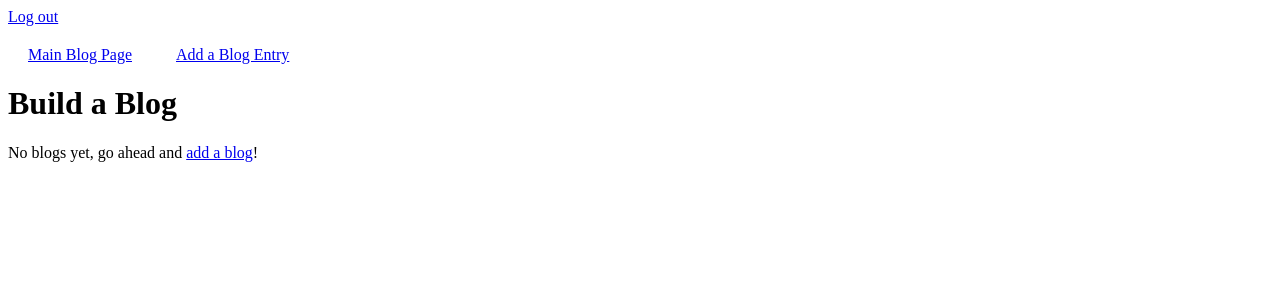
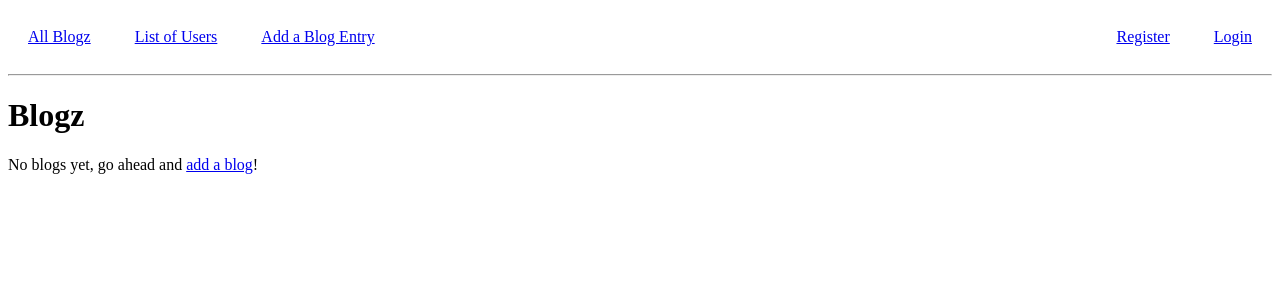
Before and after one commit to jrshaver/blogz, a Flask app: page /blog in a window 1280 px wide. Shown: the top 300 px of the page. Run offline with Flask 2, Linux system fonts and the light colour scheme; data that the repository does not hold is empty.

Commit message:
Finished project

```diff
--- a/main.py
+++ b/main.py
@@ -1,4 +1,4 @@
-from flask import Flask, request, redirect, render_template, flash
+from flask import Flask, request, redirect, render_template, flash, session
 from flask_sqlalchemy import SQLAlchemy
 from datetime import datetime
 
@@ -8,6 +8,7 @@ app.config['SQLALCHEMY_DATABASE_URI'] = 'mysql+pymysql://blogz:blogz@localhost:8
 app.config['SQLALCHEMY_ECHO'] = True
 db = SQLAlchemy(app)
 app.secret_key = "34jbh34bth43bt4"
+
 
 class Blog(db.Model):
 
@@ -39,7 +40,7 @@ class User(db.Model):
 
 @app.before_request
 def require_login():
-    allowed_routes = ["login","register","index","blog_list"]
+    allowed_routes = ["login","register","index","user_list","single_user_page","logout"]
     if request.endpoint not in allowed_routes and "username" not in session:
         return redirect("/login")
 
@@ -47,7 +48,7 @@ def require_login():
 def login():
 
     if request.method == "POST":
-        email=request.form["username"]
+        username=request.form["username"]
         password=request.form["password"]
         user=User.query.filter_by(username=username).first()
         if user and user.password == password:
@@ -66,27 +67,31 @@ def register():
     if request.method == "POST":
         username=request.form["username"]
         password=request.form["password"]
-        vpassword=["vpassword"]
+        vpassword=request.form["vpassword"]
 
-        #TODO:validate user
-
+        password_validate=False
+        #validate password match
+        if password != vpassword:
+            flash("Your passwords did not match.  Please enter the same password into both password fields.", "error")
+        else:
+            password_validate=True
+            #validate username
         existing_user = user=User.query.filter_by(username=username).first()
-        if not existing_user:
+        if existing_user:
+            flash("That username is already in use.  Please try another username.", "error")
+        if not existing_user and password_validate == True:
             new_user = User(username,password)
             db.session.add(new_user)
             db.session.commit()
             session["username"] = username
-            return redirect("/")
-        else:
-            #TODO error message
-            return "<h1>Duplicate user</h1>"
+            return redirect("/blog")
 
-    return render_template("register.html")
+    return render_template("signup.html", title="Sign up for an Account")
 
-@app.route("/logout")
+@app.route("/logout", methods=["GET","POST"])
 def logout():
-    del session["username"]
-    return redirect("/")
+    session.pop("username", None)
+    return redirect("/blog")
 
 @app.route("/blog", methods=["POST", "GET"])
 def index():
@@ -102,7 +107,9 @@ def index():
                 flash("Please enter a new blog.", "error")
             return redirect("/newpost")
 
-        new_blog=Blog(blog_title,blog_body)
+        owner = User.query.filter_by(username=session["username"]).first()
+
+        new_blog=Blog(blog_title,blog_body,owner)
         db.session.add(new_blog)
         db.session.commit()
         blog_id=new_blog.id
@@ -113,11 +120,28 @@ def index():
     if request.method == "GET" and "id" in request.args:
         id=request.args.get("id")
         blog_id=Blog.query.filter_by(id=id).first()
-        return render_template("blog_post.html", title="Blog Post", blog_id=blog_id)
+        owner_id=blog_id.owner
+        return render_template("blog_post.html", title="Blog Post", blog_id=blog_id, owner_id=owner_id)
 
-    return render_template("index.html", title="Build a Blog", blog_posts=blog_posts)
+    return render_template("index.html", title="Blogz", blog_posts=blog_posts)
 
-@app.route("/newpost", methods=["GET"])
+@app.route("/user_list")
+def user_list():
+
+    users=User.query.all()
+
+    return render_template("user_list.html", title="User List", users=users)
+
+@app.route("/users")
+def single_user_page():
+
+    username=request.args.get("username")
+    user_id=User.query.filter_by(username=username).first()
+    user_posts=Blog.query.filter_by(owner=user_id).all()
+
+    return render_template("single_user.html", title=username, user_posts=user_posts)
+
+@app.route("/newpost")
 def newpost():
 
     return render_template("newpost.html", title="Add a New Blog Post")
--- a/static/style.css
+++ b/static/css/style1.css
@@ -1,5 +1,13 @@
+#nav_left {
+    display:inline-block
+}
+
+#nav_right {
+    float:right;
+}
+
 nav {
-    margin-top:20px;
+    margin:20px 0px;
 }
 
 nav a {
@@ -21,3 +29,13 @@ textarea {
     color:red;
     font-weight: bold;
 }
+
+ul {
+    list-style: square;
+    padding:0px 20px;
+    margin:0px 20px;
+}
+
+li {
+    margin:20px 0px;
+}
--- a/templates/base.html
+++ b/templates/base.html
@@ -2,17 +2,25 @@
 <html>
     <head>
         <title>{{title}}</title>
-        <link rel="stylesheet" type="text/css" href="{{ url_for('static', filename='style.css')}}" />
+        <link rel="stylesheet" type="text/css" href="static/css/style1.css" />
     </head>
     <body>
 
-         <div><a href="./logout">Log out</a></div>
-
-        <nav>
-        <a href="/blog">Main Blog Page</a>
-        <a href="/newpost">Add a Blog Entry</a>
+        <nav id="nav_left">
+            <a href="./blog">All Blogz</a>
+            <a href="./user_list">List of Users</a>
+            <a href="./newpost">Add a Blog Entry</a>
+        </nav>
+        <nav id="nav_right">
+        {% if session['username'] %}
+            <a href="./logout">Logout</a>
+        {% else %}
+            <a href="./register">Register</a>
+            <a href="./login">Login</a>
+        {% endif %}
         </nav>
 
+        <hr />
         {% with messages = get_flashed_messages(with_categories=True) %}
             <ul>
             {% for category,message in messages %}
--- a/templates/blog_post.html
+++ b/templates/blog_post.html
@@ -3,6 +3,7 @@
 {% block content %}
 
 <h1>{{blog_id.title}}</h1>
- <p>{{blog_id.body}}</p>
+<p>{{blog_id.body}}</p>
+<h5>Written by <a href="./users?username={{owner_id.username}}">{{owner_id.username}}</a>, ({{blog_id.pub_date}})</h5>
 
 {% endblock %}
--- a/templates/index.html
+++ b/templates/index.html
@@ -2,7 +2,7 @@
 
 {% block content %}
 
-<h1>Build a Blog</h1>
+<h1>Blogz</h1>
 
 {% if blog_posts|length == 0 %}
     <p>No blogs yet, go ahead and <a href="/newpost">add a blog</a>!</p>
--- a/templates/newpost.html
+++ b/templates/newpost.html
@@ -2,7 +2,7 @@
 
 {% block content %}
 
-<center><h1>Add a Blog Entry</h1></center>
+<h1>Add a Blog Entry</h1>
 
 <form method="POST" action="/blog">
     <label>Title for your new blog:
```
Also changed, not shown: templates/single_user.html (+10 -0 lines), templates/user_list.html (added, +15 -0 lines).
